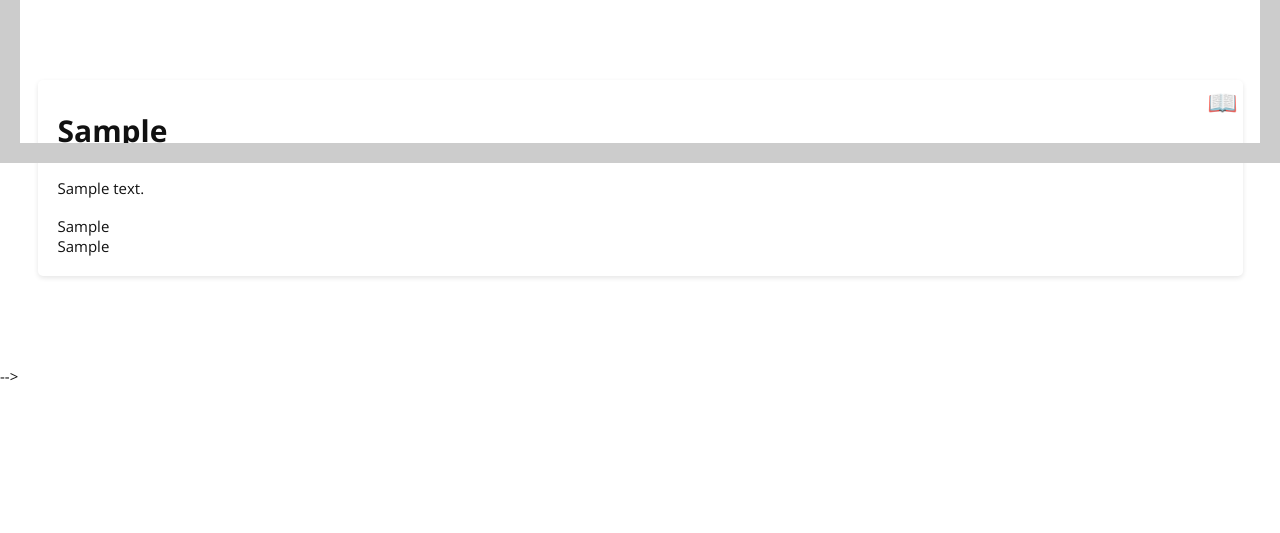
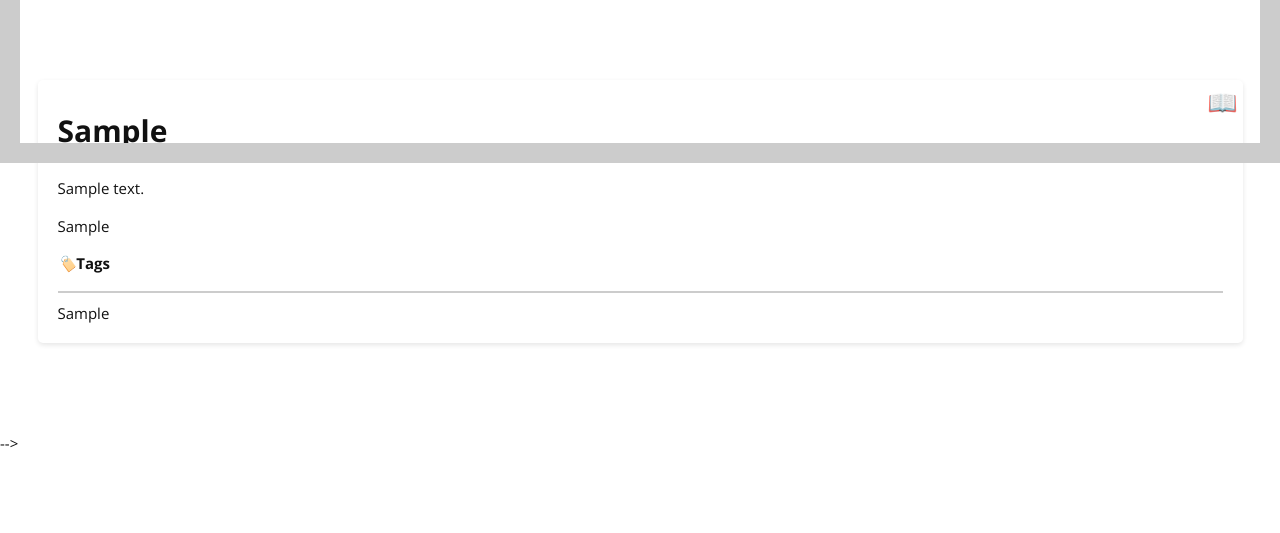
Before and after one commit to newtoncuff/newtoncuff.com, a Flask app: page /thoughts/ in a window 1280 px wide. Shown: the part 637-1170 px from the top of the page. Run offline with Flask 2, Linux system fonts and the light colour scheme; tables that the repository leaves empty hold one stand-in row (values such as "Sample post").

Commit message:
customize the tags element on screen, added a horizontal divider and a tag image

```diff
--- a/website/templates/navigation/index.html
+++ b/website/templates/navigation/index.html
@@ -23,7 +23,13 @@
           <div class="subtopic">{{ card.subtopic }}</div>
         {% endif %}
         {% if card.tag %}
-          <span class="tag">{{ card.tag }}</span>
+            <p>
+              <strong><i class="tag-icon">🏷️</i>Tags</strong>
+            </p>
+            <hr style="width: 100%; margin: 10px auto; border: 1px solid #ccc;">
+            <span class="tag">
+              {{ card.tag }}
+            </span>
         {% endif %}
         {% if card.hasTales == 'true' %}
             <a href="{{ url_for('tale.index', topicTitle=card.title, data=(card.mindObjectType + '|' + card.title + '|' + card.id|string)|b64encode) }}"
```
